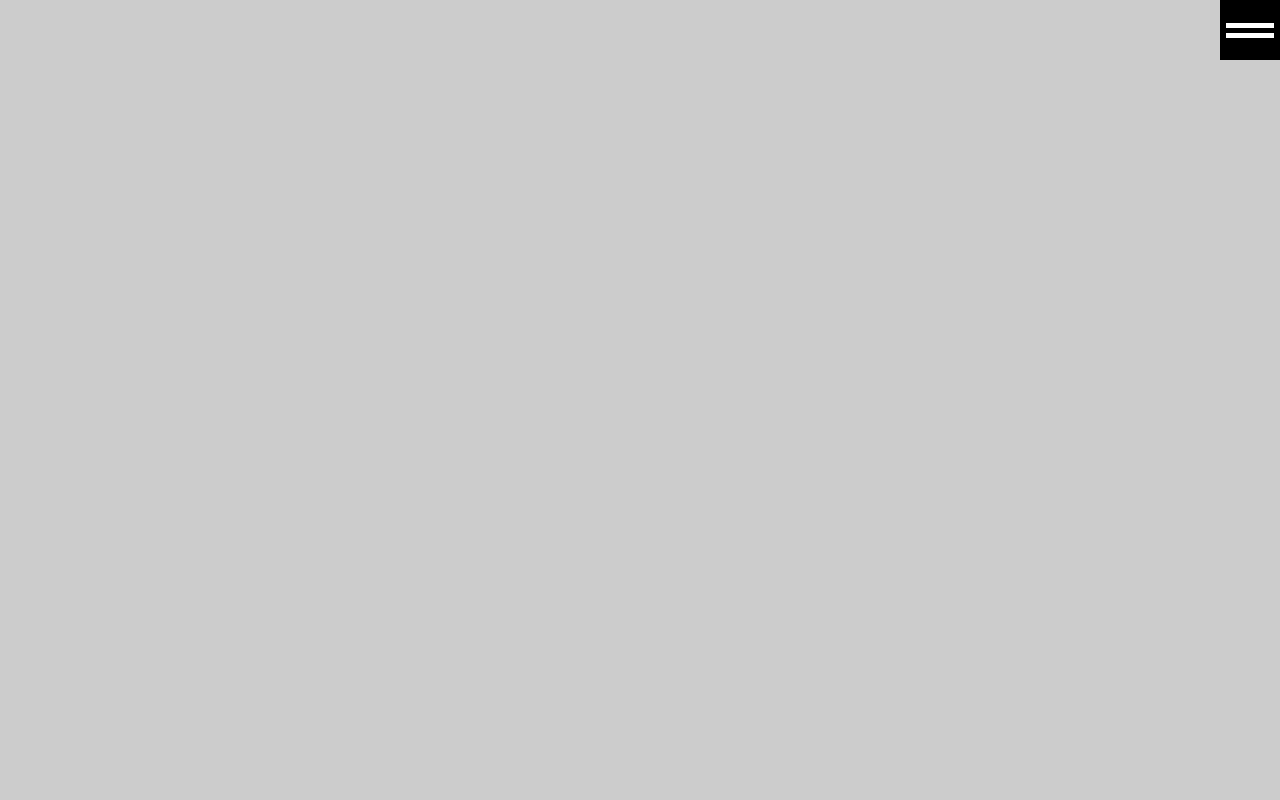
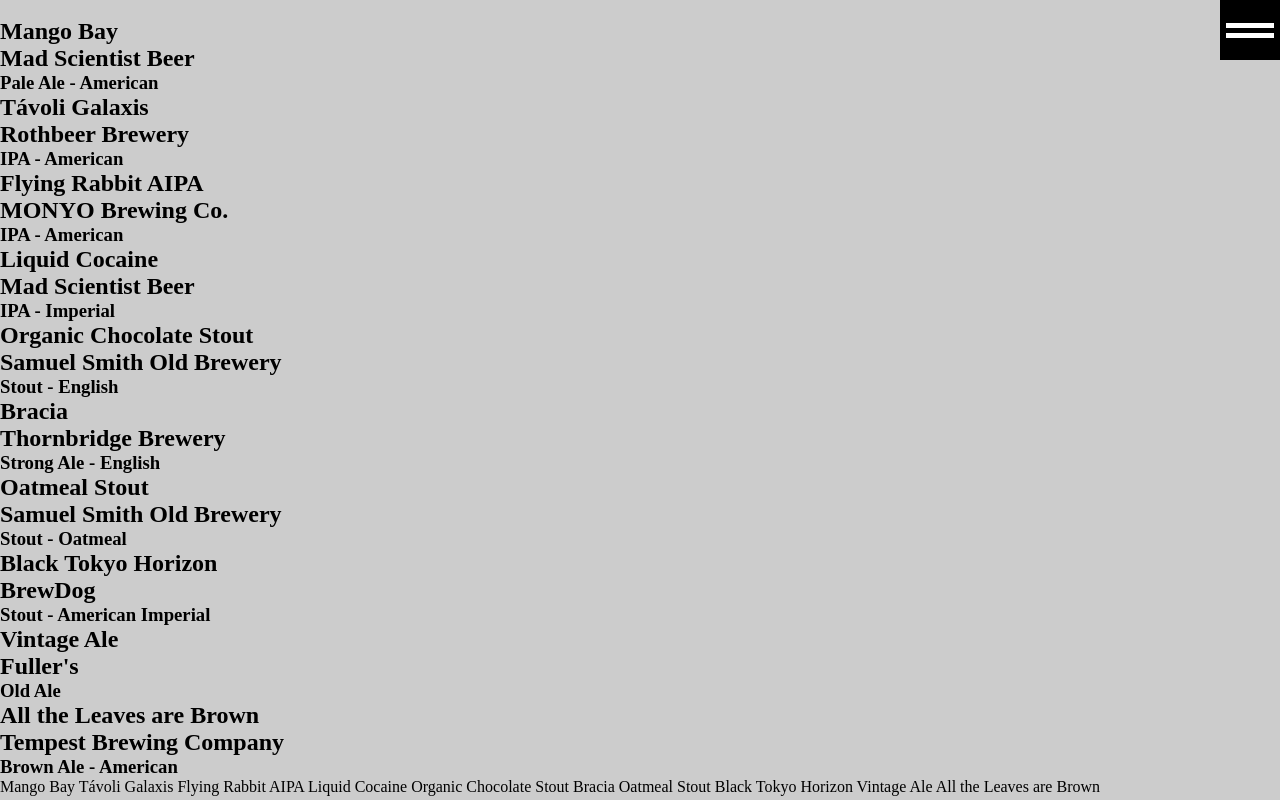
Before and after one commit to agtalpai/w07-practices, a plain HTML site: page frontend/index.html in a window 1280 px wide. Drawn offline with Linux system fonts and the light colour scheme.

Commit message:
end of wednesday

```diff
--- /dev/null
+++ b/frontend/data.js
@@ -0,0 +1,57 @@
+const beers = {
+	id: "beers",
+	logo: "Best Beers",
+	button: "details",
+	cards: [
+		{
+			title: "Mango Bay",
+			sub: "Mad Scientist Beer",
+			text: "Pale Ale - American"
+		},
+		{
+			title: "Távoli Galaxis",
+			sub: "Rothbeer Brewery",
+			text: "IPA - American"
+		},
+		{
+			title: "Flying Rabbit AIPA",
+			sub: "MONYO Brewing Co.",
+			text: "IPA - American"
+		},
+		{
+			title: "Liquid Cocaine",
+			sub: "Mad Scientist Beer",
+			text: "IPA - Imperial"
+		},
+		{
+			title: "Organic Chocolate Stout",
+			sub: "Samuel Smith Old Brewery",
+			text: "Stout - English"
+		},
+		{
+			title: "Bracia",
+			sub: "Thornbridge Brewery",
+			text: "Strong Ale - English"
+		},
+		{
+			title: "Oatmeal Stout",
+			sub: "Samuel Smith Old Brewery",
+			text: "Stout - Oatmeal"
+		},
+		{
+			title: "Black Tokyo Horizon",
+			sub: "BrewDog",
+			text: "Stout - American Imperial"
+		},
+		{
+			title: "Vintage Ale",
+			sub: "Fuller's",
+			text: "Old Ale"
+		},
+		{
+			title: "All the Leaves are Brown",
+			sub: "Tempest Brewing Company",
+			text: "Brown Ale - American"
+		},
+	]
+}
--- a/frontend/index.html
+++ b/frontend/index.html
@@ -4,6 +4,7 @@
 	<meta charset="UTF-8">
 	<meta http-equiv="X-UA-Compatible" content="IE=edge">
 	<meta name="viewport" content="width=device-width, initial-scale=1.0">
+	<script src="data.js"></script>
 	<script src="script.js"></script>
 	<link rel="stylesheet" href="reset.css">
 	<link rel="stylesheet" href="style.css">
--- a/frontend/script.js
+++ b/frontend/script.js
@@ -10,6 +10,28 @@
 
     const menuButtonElement = document.getElementById("menu-btn");
 
+    const beerSectionComponent = function(title, sub, text, id) {
+        return `
+        <section id="${id}">
+        <h1 class="beerName">${title}</h1>
+        <h2 class="beerCompany">${sub}</h2>
+        <h3 class="beerType">${text}</h3>
+        </section>
+        `
+    }
+
+    const beerAnchorsComponent = function (title, id){
+        return`
+            <a href ="${id}">${title}</a>
+        `
+    }
+
+    const beerNavComponent = function (inner){
+        return `
+            <nav>${inner}</nav>
+        `
+    }
+
     menuButtonElement.addEventListener("click", function (event) {
 
         event.currentTarget.classList.toggle("clicked");
@@ -18,6 +40,27 @@
         event.currentTarget.closest("#root").classList.toggle("menu-opened");
     })
 
+    let beerSections = "";
+
+    for (const beer of beers.cards) {
+        beerSections += beerSectionComponent(beer.title, beer.sub, beer.text);
+    }
+    rootElement.insertAdjacentHTML("beforeend", beerSections);
+    //console.log(beerSections);
+
+    let beerAnchors = "";
+
+
+    for (const beer of beers.cards) {
+        beerAnchors += beerAnchorsComponent(beer.title)
+    }
+
+    rootElement.insertAdjacentHTML("beforeend", beerNavComponent(beerAnchors))
+
+    const navBarElement = document.getElementById("menu-btn");
+
+    navBarElement.addEventListener("click", menuButtonClickedEvent)
+
 };
 
 
```
